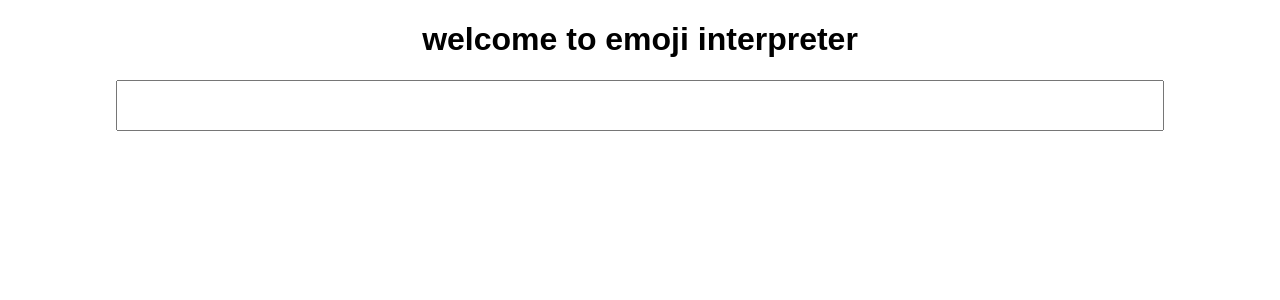
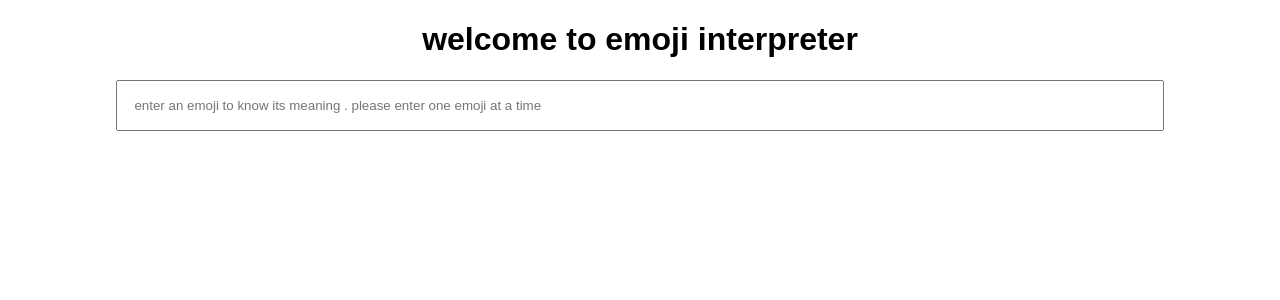
Before and after one commit to abhis0858/emojiInterpreter, a React (Create React App) app: page / in a window 1280 px wide. Shown: the top 300 px of the page. Built offline with nearby package versions, Linux system fonts and the light colour scheme.

Commit message:
updated : placeholder

```diff
--- a/src/App.js
+++ b/src/App.js
@@ -41,7 +41,10 @@ export default function App() {
   return (
     <div className="App">
       <h1> welcome to emoji interpreter</h1>
-      <input onChange={emojiChangeHandler}></input>
+      <input
+        placeholder="enter an emoji to know its meaning . please enter one emoji at a time"
+        onChange={emojiChangeHandler}
+      ></input>
       <div id="message"> {meaning}</div>
     </div>
   );
```
